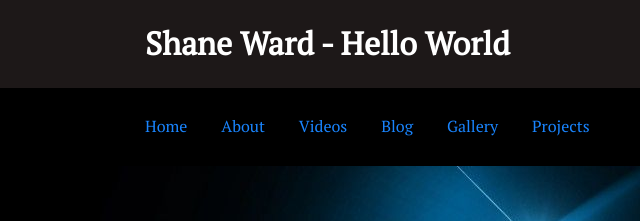
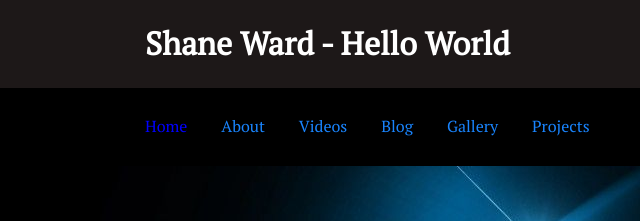
Before and after one commit to ShaneRWard/ShaneRWard.github.io, a plain HTML site: page index.html in a window 1280 px wide. In both pictures the pointer is over the link 181 px from the left and 126 px from the top of the page. Shown: the top 221 px of the page, 0-640 px from the left. Drawn offline with Linux system fonts and the light colour scheme.

Commit message:
updated style.css

```diff
--- a/css/style.css
+++ b/css/style.css
@@ -10,6 +10,10 @@ body{
 a{
     color: #1985ff;
     text-decoration: none;
+}
+
+a:hover{
+    color:blue;
 }
 
 #main-header{
```
